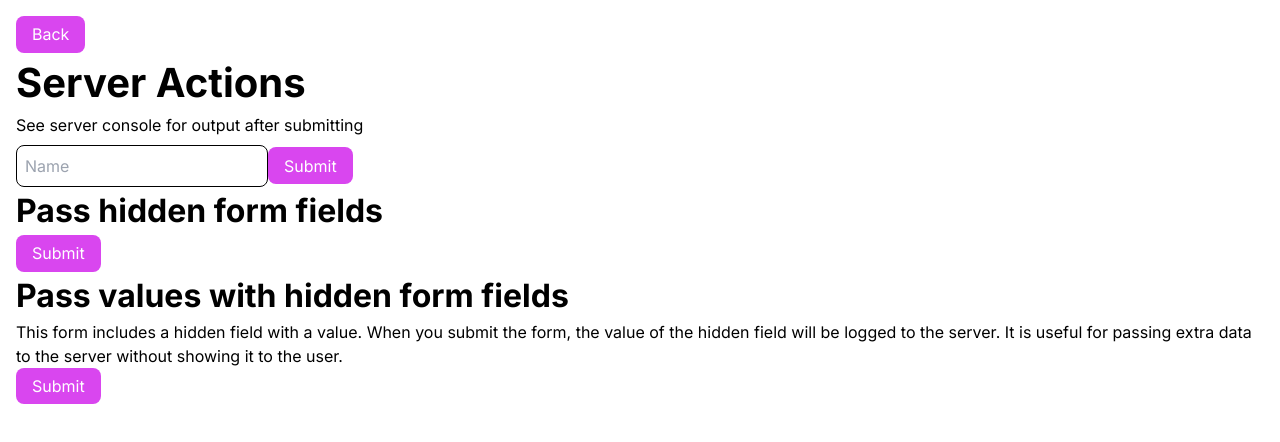
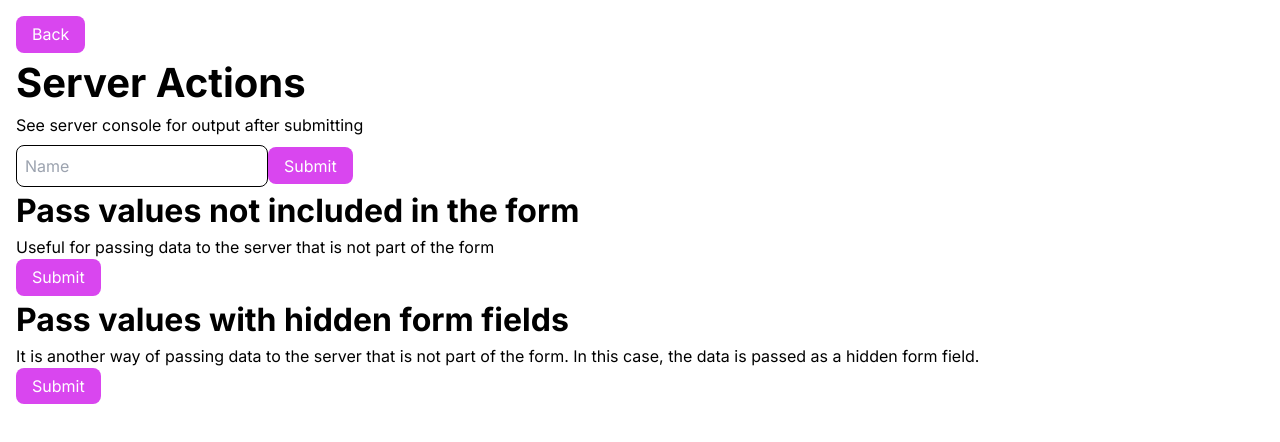
Before and after one commit to emanuelefavero/react-19, a Next.js app: page /server-actions in a window 1280 px wide. Shown: the top 442 px of the page. Built offline with nearby package versions, Linux system fonts and the light colour scheme.

Commit message:
update server-actions/PassValuesNotIncludedInTheForm

```diff
--- a/app/server-actions/PassHiddenFormFields.js
+++ b/app/server-actions/PassValuesNotIncludedInTheForm.js
@@ -1,6 +1,6 @@
 import { logProductId } from '@/app/actions'
 
-export default function PassHiddenFormFields() {
+export default function PassValuesNotIncludedInTheForm() {
   const productId = '123' // hardcoded for demonstration purposes
 
   const passProductIdAndLog = logProductId.bind(null, productId)
@@ -8,7 +8,9 @@ export default function PassHiddenFormFields() {
 
   return (
     <>
-      <h2>Pass hidden form fields</h2>
+      <h2>Pass values not included in the form</h2>
+
+      <p>Useful for passing data to the server that is not part of the form</p>
 
       <form action={passProductIdAndLog}>
         <button type='submit'>Submit</button>
--- a/app/server-actions/PassValuesWithHiddenFormFields.js
+++ b/app/server-actions/PassValuesWithHiddenFormFields.js
@@ -6,10 +6,8 @@ export default function PassValuesWithHiddenFormFields() {
       <h2>Pass values with hidden form fields</h2>
 
       <p>
-        This form includes a hidden field with a value. When you submit the
-        form, the value of the hidden field will be logged to the server. It is
-        useful for passing extra data to the server without showing it to the
-        user.
+        It is another way of passing data to the server that is not part of the
+        form. In this case, the data is passed as a hidden form field.
       </p>
 
       <form action={logHiddenFormFieldValue}>
--- a/app/server-actions/page.js
+++ b/app/server-actions/page.js
@@ -1,7 +1,7 @@
 'use client'
 
 import { logUser } from '@/app/actions'
-import PassHiddenFormFields from './PassHiddenFormFields'
+import PassValuesNotIncludedInTheForm from './PassValuesNotIncludedInTheForm'
 import PassValuesWithHiddenFormFields from './PassValuesWithHiddenFormFields'
 
 export default function Page() {
@@ -16,7 +16,7 @@ export default function Page() {
         <button type='submit'>Submit</button>
       </form>
 
-      <PassHiddenFormFields />
+      <PassValuesNotIncludedInTheForm />
       <PassValuesWithHiddenFormFields />
     </>
   )
```
